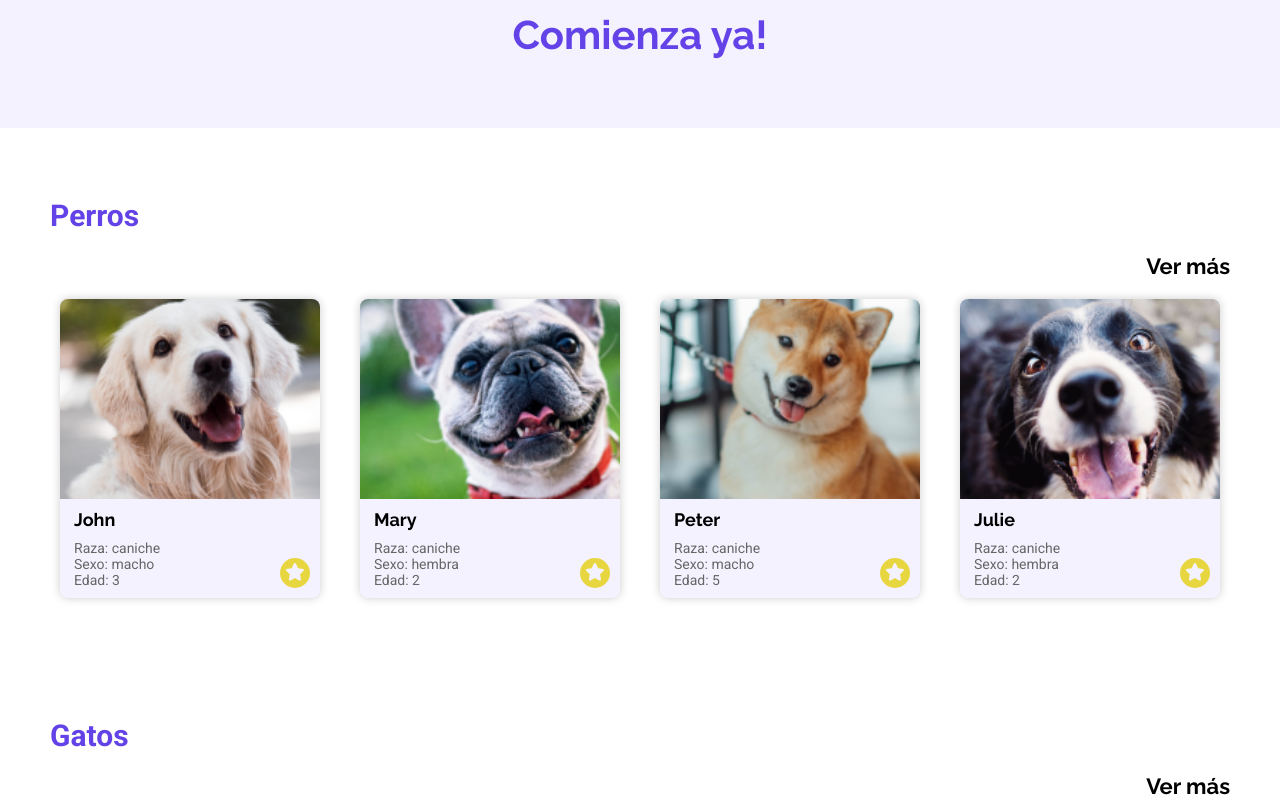
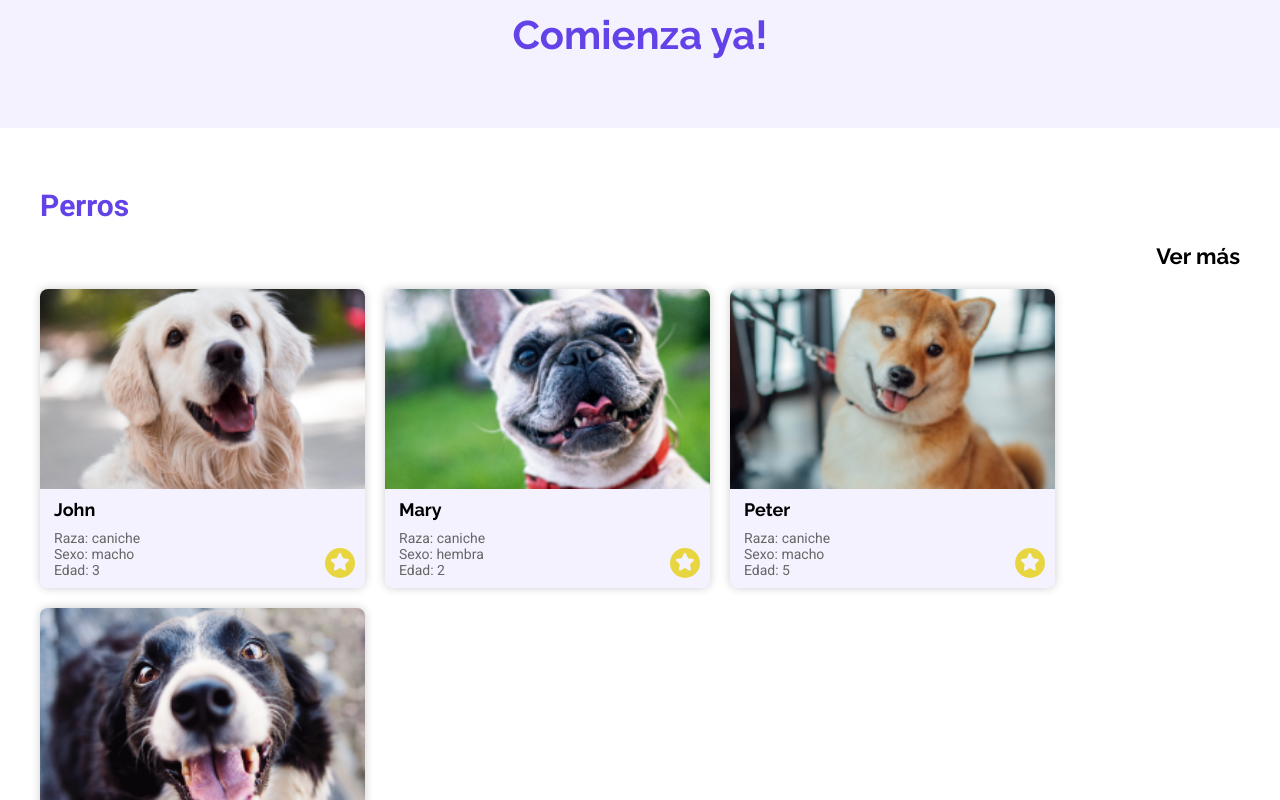
Before and after one commit to No-Country/C7-06-Front, a React (Create React App) app: page / in a window 1280 px wide. Shown: the part 880-1680 px from the top of the page. Built offline with nearby package versions, Linux system fonts and the light colour scheme.

Commit message:
PNC-40 Ajustes al padding y gap de las tarjetas

```diff
--- a/src/components/Animals/Animals.module.sass
+++ b/src/components/Animals/Animals.module.sass
@@ -1,7 +1,7 @@
 @import '../../sass/variables'
 
 .animalSection
-    padding: 50px
+    padding: 40px
     &__title
         font-size: 30px
         font-weight: 600
@@ -19,7 +19,8 @@
         display: flex
         flex-wrap: wrap
         gap: 20px
-        justify-content: space-around
+        justify-content: flex-start
+
 
 @media screen and (max-width: 850px)
     .animalSection
--- a/src/components/Card/Card.module.sass
+++ b/src/components/Card/Card.module.sass
@@ -5,7 +5,7 @@
     flex-direction: column
     align-items: center
     justify-content: center
-    width: clamp(260px, 22%, 50%)
+    width: clamp(325px, 22%, 50%)
     background-color: $background-light
     border-radius: 8px
     box-shadow: 0 0 10px rgba(0, 0, 0, 0.2)
```
